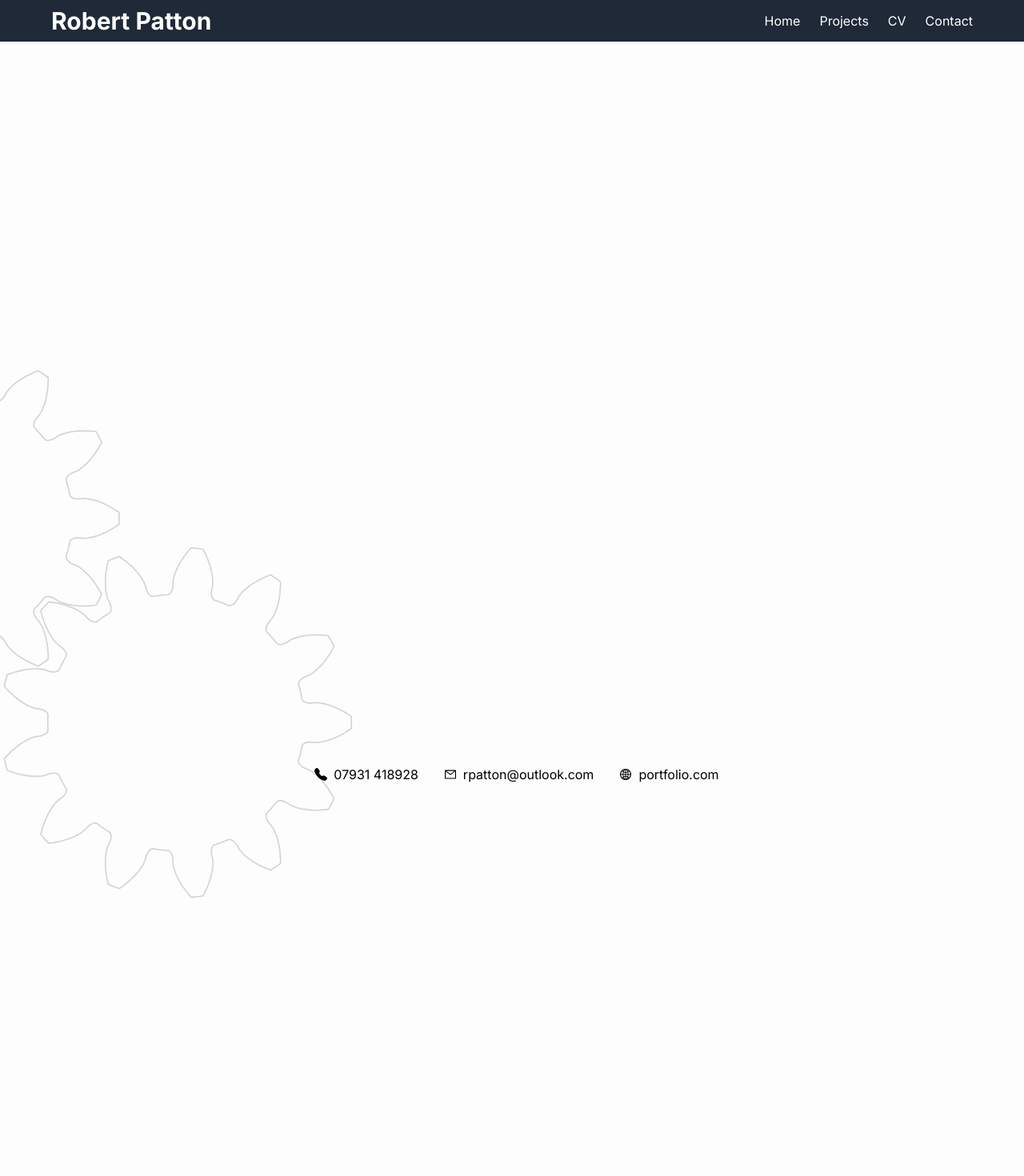
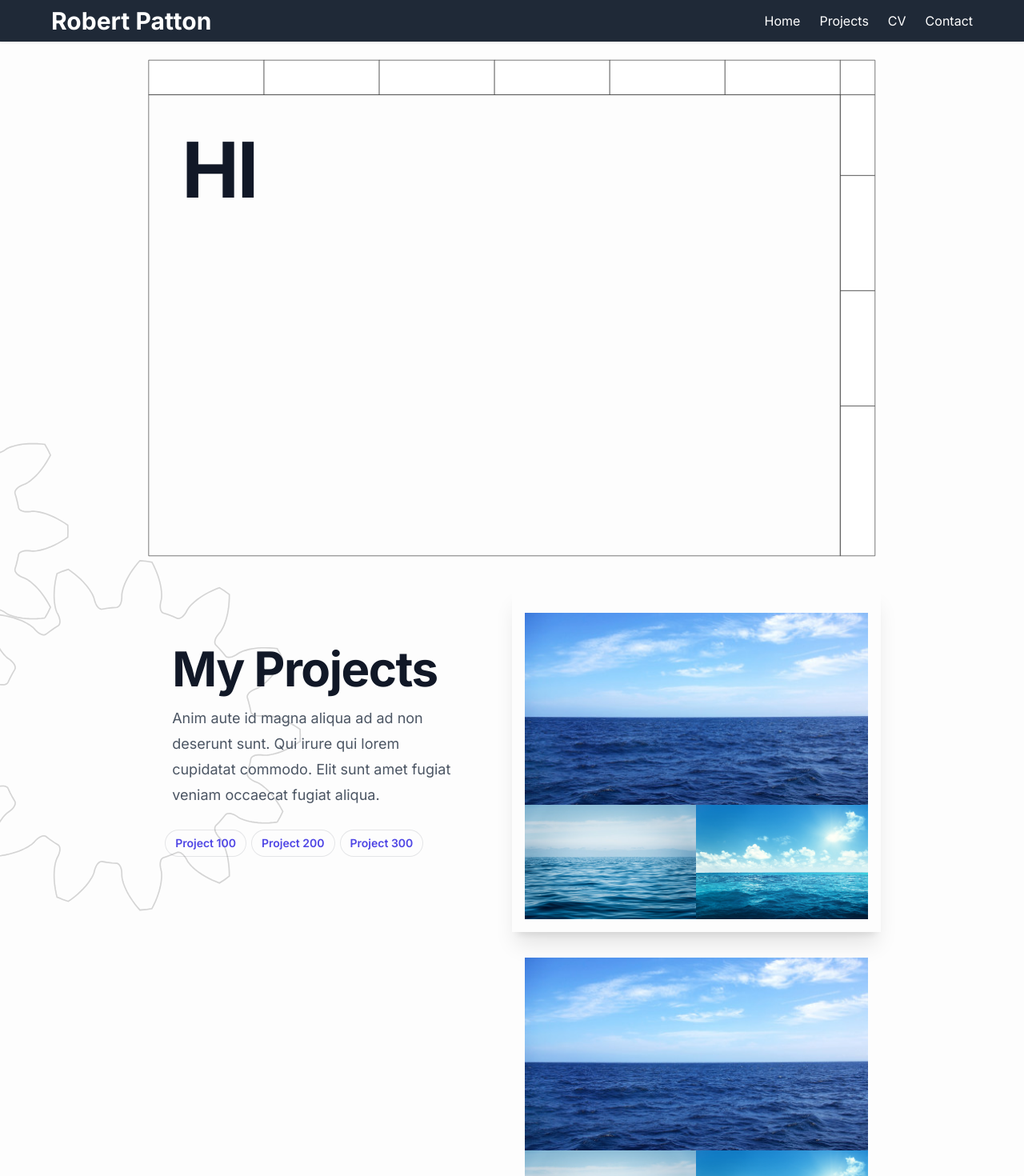
Before and after one commit to rpattn/rpatton, a Next.js app: page / in a window 1280 px wide. Shown: the top 1470 px of the page at 80% size. Before the commit the page ends 1000 px from the top, so only its background shows below. Built offline with nearby package versions, Linux system fonts and the light colour scheme.

Commit message:
Added splash page
v1

```diff
--- a/src/app/components/navbar/Navbar.jsx
+++ b/src/app/components/navbar/Navbar.jsx
@@ -10,7 +10,7 @@ const Navbar = () => {
     { name: "Home", url: "/" },
     {
       name: "Projects",
-      url: "/projects",
+      url: "#projects",
       //dropdown: [
         //{ name: "SearchMap", url: "/projects/searchmap" },
         //{ name: "VisEng", url: "/projects/viseng" },
--- a/src/app/page.js
+++ b/src/app/page.js
@@ -1,24 +1,64 @@
-//import Image from 'next/image'
 
-import { AiFillCheckCircle, AiFillPlusCircle } from "react-icons/ai";
+import Image from "next/image";
 import Header from "./components/navbar/Header";
 import TopHeader from "./components/navbar/TopHeader";
-import AlevelsDropDown from "./components/cv/AlevelsDropDown";
-import Image from "next/image";
+import ProjectText from "./projects/ProjectText";
+import ProjectImages from "./projects/ProjectImages";
 import GearBg from "./components/GearBg";
 //bg-base-100 shadow-xl
 
 export default function RootLayout({ children }) {
-  //const skillsList = ["CAD", "Technical Drawing", "Engineering Standards", " GD&T", " Failure Investigation", " Verification & Validation", " Cost Analysis"]
-  //const skillsList2 = ["Problem solving", "Critical thinking", " Collaboration", " Communication", "Risk Management"]
-
+  const imageStyle = {
+    width: '100%',
+    height: 'auto'
+  }
   return (
     <body>
       <Header />
       {children}
 
-        <main className="min-h-screen grid xl:grid-cols-10 lg:px-32 px-6 xl:px-16 splashCard mb-20">
-          <GearBg/>
+        <main >
+          <GearBg />
+
+            <div className="sm:grid xl:grid-cols-10 lg:px-32 px-6 xl:px-16 splashCard mt-4">
+              <div className="xl:col-start-1 xl:col-span-1  hidden lg:block">
+
+              </div>
+
+              <div className="xl:col-start-2 xl:col-span-8 ">
+                <h1 className="absolute text-8xl pt-24 pl-12 font-bold tracking-tight text-gray-900">HI</h1>
+                <div className="hidden md:block"><Image src="/title-block-ls.svg" width={500} height={500} style={imageStyle}/></div>
+                <div className="block md:hidden"><Image src="/title-block-pt.svg" width={500} height={500} style={imageStyle}/></div>
+              </div>
+
+              <div className="xl:col-start-10 xl:col-span-1 hidden lg:block">
+              </div>
+            </div>
+
+            <div className="min-h-screen sm:grid xl:grid-cols-10 lg:px-32 px-6 xl:px-16 splashCard mb-20">
+              <div className="xl:col-start-1 xl:col-span-1  hidden lg:block">
+
+              </div>
+
+              <div id="projects" className="xl:col-start-2 xl:col-span-8 ">
+                  <ProjectText  />
+                  <div className="block md:hidden">
+                  <div className="col-start-1 col-span-1 p-6 transition-all " >
+                      <h1 className="text-4xl ml-3 mt:4 md:fixed font-bold tracking-tight text-gray-900 sm:text-6xl xl:max-w-md lg:max-w-sm pr-12 md:max-w-sm sm:max-w-none">My Projects</h1>
+                      <p class="md:mt-32 mt-4 ml-3 mb-4 text-lg md:fixed xl:max-w-md lg:max-w-sm pr-12 md:max-w-xs sm:max-w-none leading-8 text-gray-600">Anim aute id magna aliqua ad ad non deserunt sunt. Qui irure qui lorem cupidatat commodo. Elit sunt amet fugiat veniam occaecat fugiat aliqua.</p>
+                      <ul className="flex flex-wrap transition-all md:fixed xl:mt-64 lg:mt-64 md:mt-72 xl:max-w-md lg:max-w-sm pr-12 md:max-w-xs sm:max-w-none">
+                          <li className={`rounded-full transition-all ml-1 mr-1 mt-3 mb-1 px-3 py-1 text-sm leading-6 text-gray-600 ring-1 ring-gray-900/10 hover:ring-gray-900/20`}><a href="/project1"  class="font-semibold text-indigo-600">Project 1 </a> </li>
+                          <li className={`rounded-full transition-all ml-1 mr-1 mt-3 mb-1 px-3 py-1 text-sm leading-6 text-gray-600 ring-1 ring-gray-900/10 hover:ring-gray-900/20`}><a href="/project2"  class="font-semibold text-indigo-600">Project 2 </a> </li>
+                          <li className={`rounded-full transition-all ml-1 mr-1 mt-3 mb-1 px-3 py-1 text-sm leading-6 text-gray-600 ring-1 ring-gray-900/10 hover:ring-gray-900/20`}><a href="/project3"  class="font-semibold text-indigo-600">Project 3 </a> </li>
+                      </ul>
+                  </div>
+                  <ProjectImages />
+                  </div>
+              </div>
+
+              <div className="xl:col-start-10 xl:col-span-1 hidden lg:block">
+              </div>
+            </div>
         </main>
       <TopHeader/>
     </body>
--- a/src/app/projects/ProjectText.js
+++ b/src/app/projects/ProjectText.js
@@ -103,9 +103,9 @@ const ProjectText = () => {
         (ready) ?
         <div className="md:grid md:grid-cols-2"><div ref={pageBorder} className="h-8"></div>
         <div className="col-start-1 col-span-1 p-6 transition-all hidden sm:block" >
-            <h1 className={`text-4xl ml-3 md:mt-12 lg:mt-12 ${(borderInView)? "" : "md:fixed top-10 "} ${isVis? "" : "hidden"} font-bold tracking-tight text-gray-900 sm:text-6xl md:max-w-xs xl:max-w-none md:pr-12 pr-0  sm:max-w-none`}>{projectInfo[scrollY].name}</h1>
+            <h1 className={`text-4xl ml-3 md:mt-12 lg:mt-12 transition-all ${(borderInView)? "" : "md:fixed top-10 "} ${isVis? "" : "hidden"} font-bold tracking-tight text-gray-900 sm:text-6xl md:max-w-xs xl:max-w-none md:pr-12 pr-0  sm:max-w-none`}>{projectInfo[scrollY].name}</h1>
             <p class={` mt-4 ml-3 mb-4 text-lg ${(borderInView)? "" : "md:fixed md:top-52 md:mt-0 xl:top-40 lg:top-54 lg:pt-3 xl:pt-2"} ${isVis? "" : "hidden"} xl:max-w-md lg:max-w-sm pr-12 md:max-w-xs sm:max-w-none leading-8 text-gray-600`}>{projectInfo[scrollY].desc}</p>
-            <ul className={`flex flex-wrap transition-all ${(borderInView)? "" : "md:fixed md:top-96 xl:top-72 lg:top-80 lg:pt-8 xl:pt-4"}  ${isVis? "" : "hidden"}  xl:max-w-md lg:max-w-sm pr-12 md:max-w-xs sm:max-w-none`}>
+            <ul className={`flex flex-wrap  ${(borderInView)? "" : "md:fixed md:top-96 xl:top-64 lg:top-80 lg:pt-8 xl:pt-12"}  ${isVis? "" : "hidden"}  xl:max-w-md lg:max-w-sm pr-12 md:max-w-xs sm:max-w-none`}>
             {projectInfo.splice(1).map(({ name, link }, index) => (  //remove first spalsh page, then add links
                 <li key={index} className={`${(scrollY==(index+1))? "shadow-xl" : ""} rounded-full transition-all ml-1 mr-1 mt-3 mb-1 px-3 py-1 text-sm leading-6 text-gray-600 ring-1 ring-gray-900/10 hover:ring-gray-900/20`}>
                 <a href={link} class="font-semibold text-indigo-600">{name}  </a>
--- a/src/app/projects/page.js
+++ b/src/app/projects/page.js
@@ -9,7 +9,10 @@ import GearBg from "../components/GearBg";
 //bg-base-100 shadow-xl
 
 export default function RootLayout({ children }) {
-
+  const imageStyle = {
+    width: '100%',
+    height: 'auto'
+  }
   return (
     <body>
       <Header />
@@ -18,12 +21,24 @@ export default function RootLayout({ children }) {
         <main >
           <GearBg />
 
-            <div className="min-h-screen">
+            <div className="sm:grid xl:grid-cols-10 lg:px-32 px-6 xl:px-16 splashCard mt-4">
+              <div className="xl:col-start-1 xl:col-span-1  hidden lg:block">
 
+              </div>
+
+              <div className="xl:col-start-2 xl:col-span-8 ">
+                <h1 className="absolute text-8xl pt-24 pl-12 font-bold tracking-tight text-gray-900">HI</h1>
+                <div className="hidden md:block"><Image src="/title-block-ls.svg" width={500} height={500} style={imageStyle}/></div>
+                <div className="block md:hidden"><Image src="/title-block-pt.svg" width={500} height={500} style={imageStyle}/></div>
+              </div>
+
+              <div className="xl:col-start-10 xl:col-span-1 hidden lg:block">
+              </div>
             </div>
 
             <div className="min-h-screen sm:grid xl:grid-cols-10 lg:px-32 px-6 xl:px-16 splashCard mb-20">
               <div className="xl:col-start-1 xl:col-span-1  hidden lg:block">
+
               </div>
 
               <div className="xl:col-start-2 xl:col-span-8 ">
```
Also changed, not shown: public/title-block-ls.svg (added), public/title-block-pt.svg (added), src/app/components/GearBg.js.
